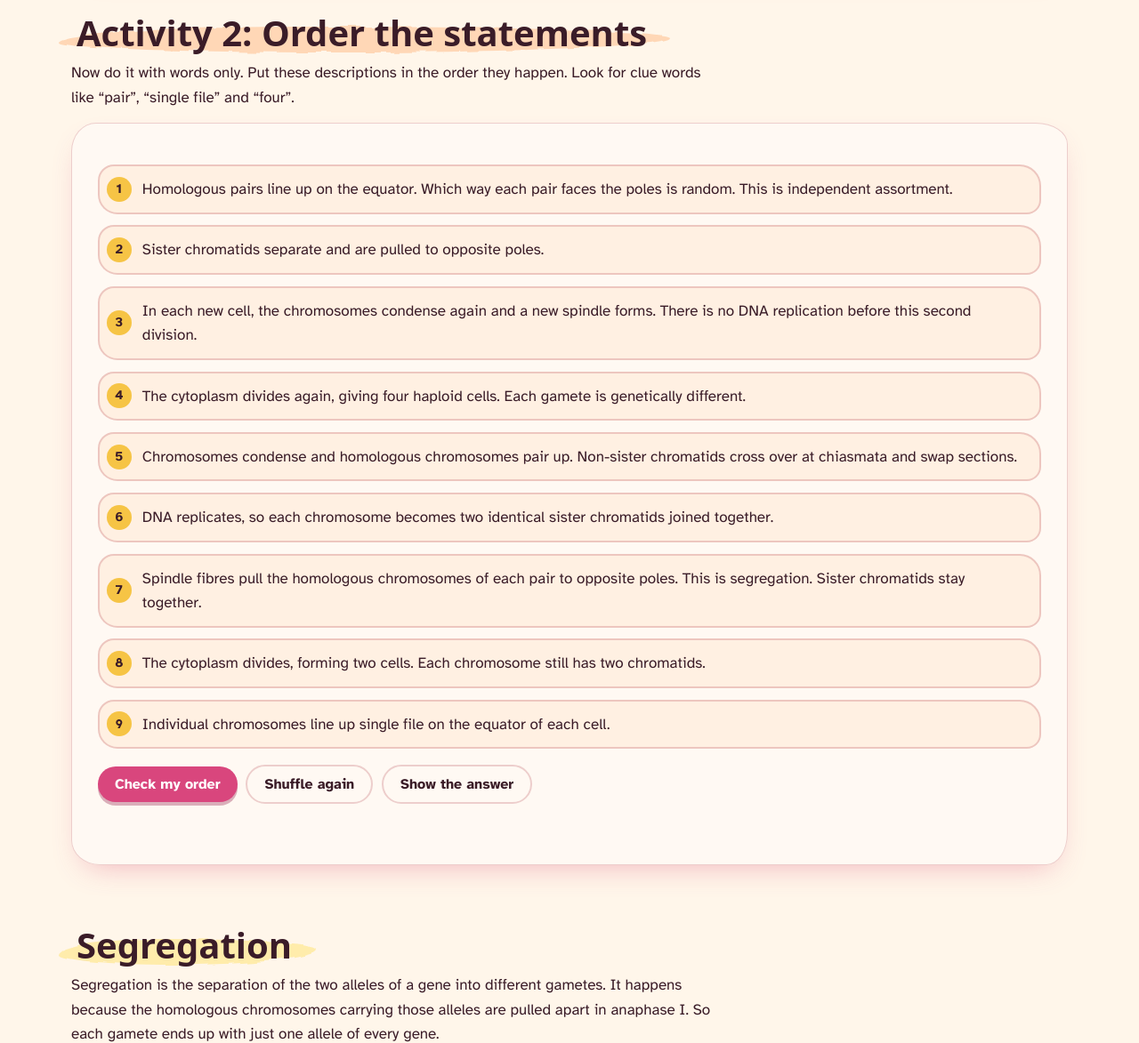
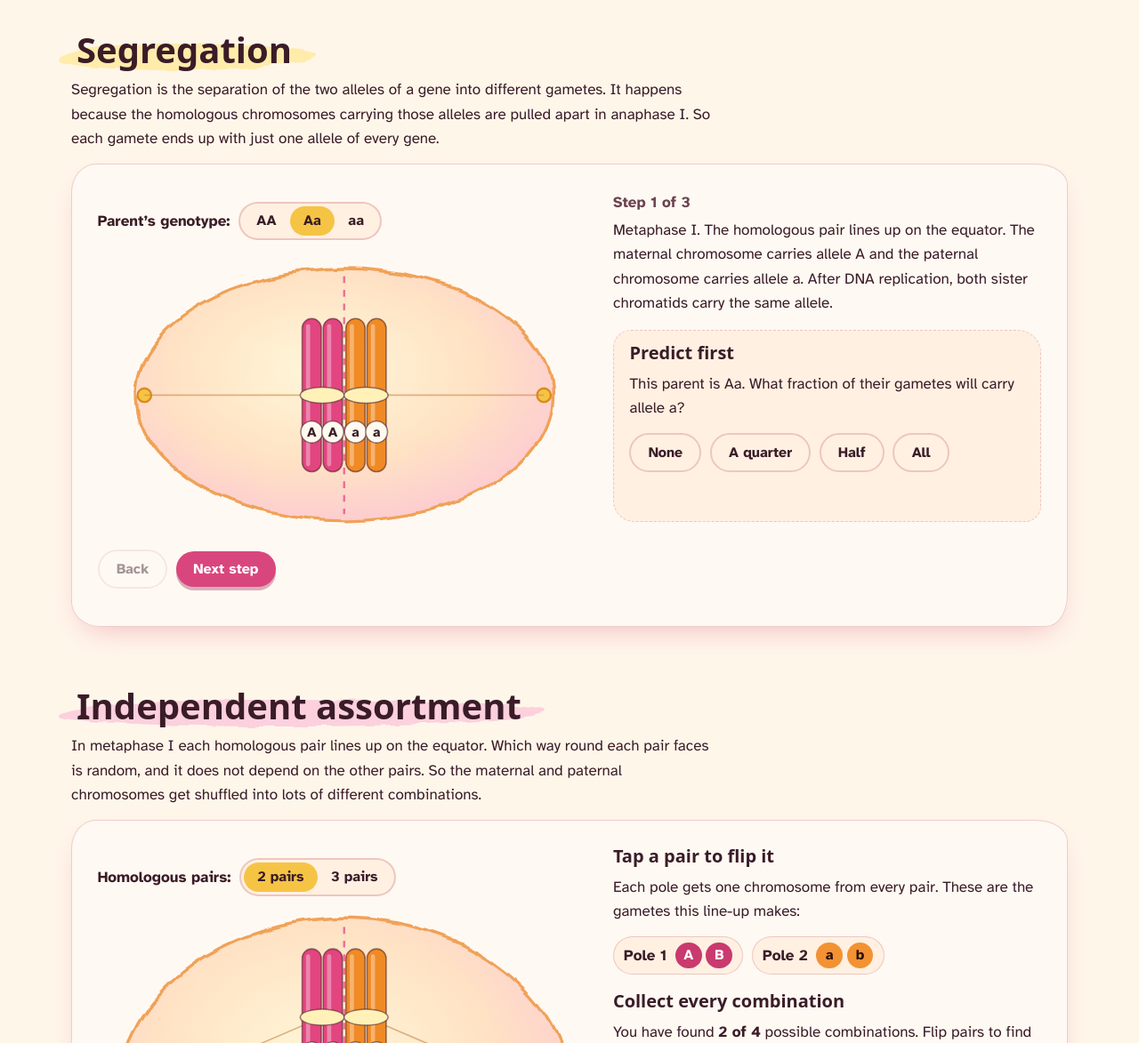
Before and after one commit to rosiebutler-lgtm/L2-Meiosis, a plain HTML site: page index.html in a window 1280 px wide. Shown: the part 2920-4093 px from the top of the page at 89% size. Drawn offline with Linux system fonts and the light colour scheme; a web font is replaced by a local one.

Commit message:
Remove Activity 2 (order the statements)
Co-Authored-By: Claude Opus 5.5 <noreply@anthropic.com>
Claude-Session: https://claude.ai/code/session_01WeYB9JYr7VDQGG2kqSRB5h

```diff
--- a/index.html
+++ b/index.html
@@ -265,7 +265,7 @@ footer{margin:4rem 0 2.5rem;padding-top:1.5rem;border-top:2px dashed var(--line)
 
   <!-- ORDER ACTIVITIES -->
   <section class="sec or" id="order">
-    <h2>Activity 1: Order the pictures</h2>
+    <h2>Activity: Order the pictures</h2>
     <p class="measure">The nine stages are mixed up. Tap one card, then tap another to swap them (or drag one onto another). When you think they are in order from interphase to telophase II, check your answer. Stage names appear on cards in the right place.</p>
     <div class="panel" id="sortImg">
       <ol class="sort-list img"></ol>
@@ -277,17 +277,6 @@ footer{margin:4rem 0 2.5rem;padding-top:1.5rem;border-top:2px dashed var(--line)
       <p class="fb" aria-live="polite"></p>
     </div>
 
-    <h2 style="margin-top:3rem">Activity 2: Order the statements</h2>
-    <p class="measure">Now do it with words only. Put these descriptions in the order they happen. Look for clue words like “pair”, “single file” and “four”.</p>
-    <div class="panel" id="sortTxt">
-      <ol class="sort-list txt"></ol>
-      <div class="row">
-        <button class="btn" data-act="check">Check my order</button>
-        <button class="btn ghost" data-act="shuffle">Shuffle again</button>
-        <button class="btn ghost" data-act="answer">Show the answer</button>
-      </div>
-      <p class="fb" aria-live="polite"></p>
-    </div>
   </section>
 
   <!-- SEGREGATION -->
@@ -618,7 +607,6 @@ function makeSorter(rootSel,kind){
   render();
 }
 makeSorter("#sortImg","img");
-makeSorter("#sortTxt","txt");
 
 /* ---------- segregation ---------- */
 const seg={g:"Aa",step:0,answered:false};
```
Also changed, not shown: meiosis.html (+1 -13 lines).
